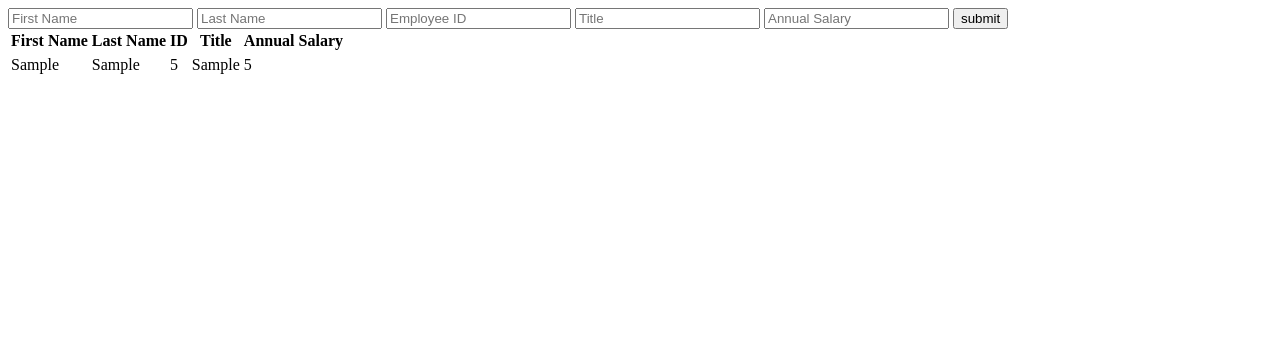
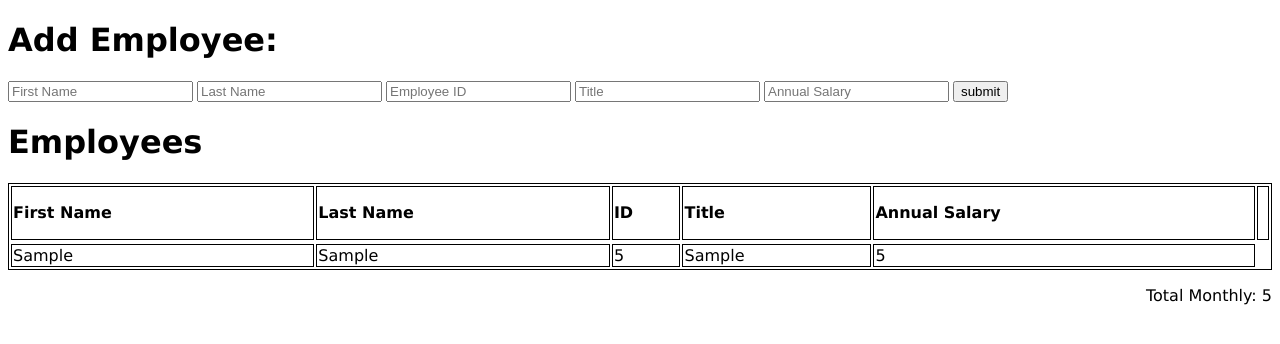
Before and after one commit to MileyLuna/weekend-1-jquery-salary-calculator, a plain HTML site: page index.html in a window 1280 px wide. Both pictures are taken after typing "Sample", "Sample", "5", "Sample", "5" into the empty fields and a click on the button "submit". Drawn offline with Linux system fonts and the light colour scheme.

Commit message:
need to total annaul and add delete button

```diff
--- a/client.js
+++ b/client.js
@@ -4,26 +4,31 @@ function onReady(){
     console.log('in onReady');
 
     $('#submit').on('click', hitIt);
+
+    //$('#sumbit').change('click', 'td', totalMonthly);
+
 };
 
 function hitIt(){
     console.log('in hitIt');
 
-    //create variable
+    //create  new variables
     let employeeName = $('.firstIn').val();
     let employeeLast = $('.lastIn').val();
     let employeeId = $('.employeeIn').val();
     let employeeTitle = $('.titleIn').val();
     let employeeAnnual = $('.annualIn').val();
+
     //check if button works and input submits into table
     // if statement to not input empty value that will create white space
-
     $('.table').append(
-        `<tr>`,`<td>${employeeName}</td>`,
-        `<td>${employeeLast}</td>`,`</tr>`,
+        `<tr>`,
+        `<td>${employeeName}</td>`,
+        `<td>${employeeLast}</td>`,
         `<td>${employeeId}</td>`,
         `<td>${employeeTitle}</td>`,
-        `<td>${employeeAnnual}</td>`
+        `<td>${employeeAnnual}</td>`,
+        `</tr>`
     );
 
 
@@ -34,9 +39,41 @@ function hitIt(){
     $('.titleIn').val('');
     $('.annualIn').val('');
 
+
+
+    //add annual salary and divide by 12 for monthly total
+
+    //append monthly total
+
+$('.monthlySum').text(employeeAnnual);
+
+
+
+
+
+    //changed background if total hit red
+    // if (sum = 20000){
+        //$('.background').css('background-color','red');
+    //}
+
+
 };
 
-//
-//I want to loop all inputs
-//loop by appending and creating a new .tr.td once button click
-//
+// let sum = 0;
+// let employeeAnnual = $('.annualIn').val();
+
+
+// function totalMonthly(){
+//     console.log('in totalMonthly');
+
+// for (let i = 0; i < employeeAnnual.length; i++){
+//     sum += employeeAnnual[i];
+// }
+// return sum;
+
+
+// };
+
+// loop through value of employee annual / by 12 for monthly
+// append new value to $(.monthlysum).append(``)
+// };
--- a/index.html
+++ b/index.html
@@ -16,22 +16,32 @@
     <script src="jQuery.js"></script>
     <script src="client.js"></script>
 
+    <link rel="stylesheet" href="style.css">
+
     <!--<link rel="stylesheet" href="style.css">
 </head>-->
 
-<input class="firstIn" placeholder="First Name">
+<header>
+    <h1>Add Employee:</h1>
+</header>
+
+
+<body class="background">
+
+    <main>
+        <input class="firstIn" placeholder="First Name">
 <input class="lastIn" placeholder="Last Name">
 <input class="employeeIn" placeholder="Employee ID" type="number">
 <input class="titleIn" placeholder="Title">
 <input class="annualIn" placeholder="Annual Salary" type="number">
 
 <button id="submit">submit</button>
+    </main>
 
+    <main>
+    <h1>Employees</h1>
 
-<body>
-    <main>
-        <table>
-            <thead>
+        <table class="table" width="300">
                 <tr>
                     <th>First Name</th>
                     <th>Last Name</th>
@@ -40,19 +50,17 @@
                     <th>Annual Salary</th>
                     <th></th>
                 </tr>
-            </thead>
-
-            <tbody class="table">
-                <!--<tr class="row">
-                    <td class="column"></td>
-                </tr>-->
-
-            </tbody>
         </table>
 
 
     </main>
 
+    <p>Total Monthly:
+        <span class="monthlySum">0</span>
+    </p>
+
+
+
     <script src="" async defer></script>
 </body>
 
--- /dev/null
+++ b/style.css
@@ -0,0 +1,22 @@
+h1, p, th, td {
+    font-family: 'Lucida Sans', 'Lucida Sans Regular', 'Lucida Grande', 'Lucida Sans Unicode', Geneva, Verdana, sans-serif;
+    text-align: left;
+
+}
+
+table, th, td {
+    border: 1px solid;
+  }
+
+table {
+    width: 100%;
+    empty-cells: show;
+}
+
+th {
+    height: 50px;
+}
+
+p {
+    text-align: right;
+}
```
